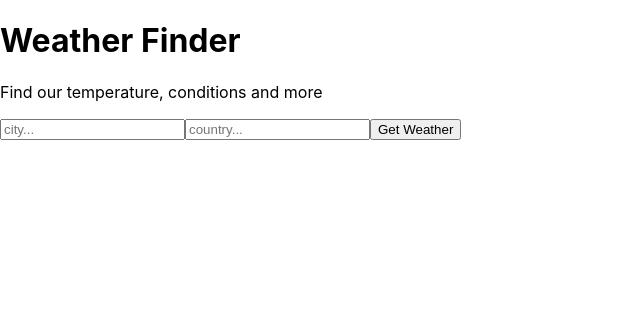
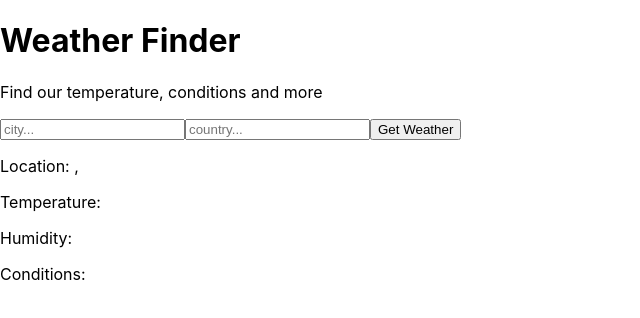
Before and after one commit to josephtownshend/react-weather-app-v1, a React (Create React App) app: page / in a window 1280 px wide. Shown: the top 318 px of the page, without its empty margins (0-640 px from the left). Built offline with nearby package versions, Linux system fonts and the light colour scheme; no server answers.

Commit message:
feat: states set to seperate lines

```diff
--- a/src/components/Weather.js
+++ b/src/components/Weather.js
@@ -5,12 +5,11 @@
   render() {
     return (
       <div>
-        { this.props.city }
-        { this.props.country }
-        { this.props.temperature }
-        { this.props.humidity }
-        { this.props.description }
-        { this.props.error }
+        <p>Location: { this.props.city }, { this.props.country }</p>
+        <p>Temperature: { this.props.temperature }</p>
+        <p>Humidity: { this.props.humidity }</p>
+        <p>Conditions: { this.props.description }</p>
+        <p>{ this.props.error }</p>
       </div>
     );
   }
```
